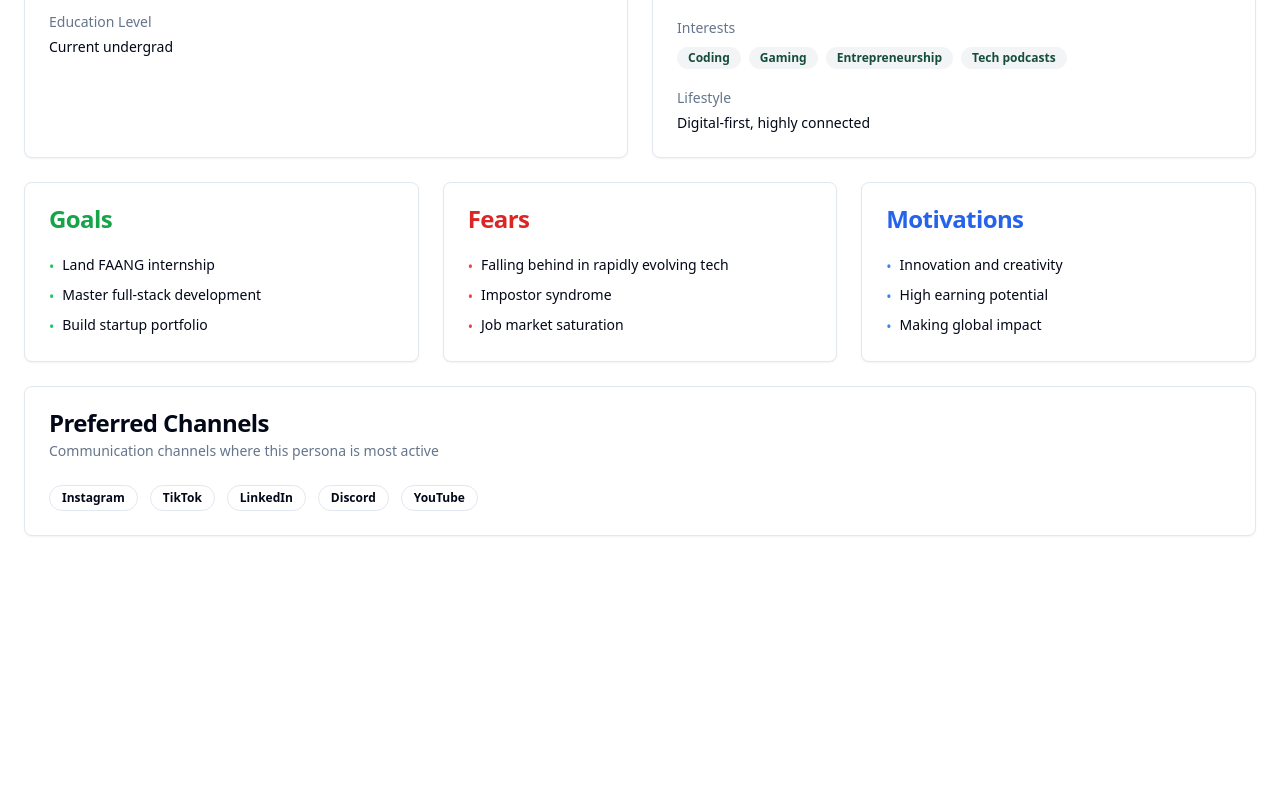
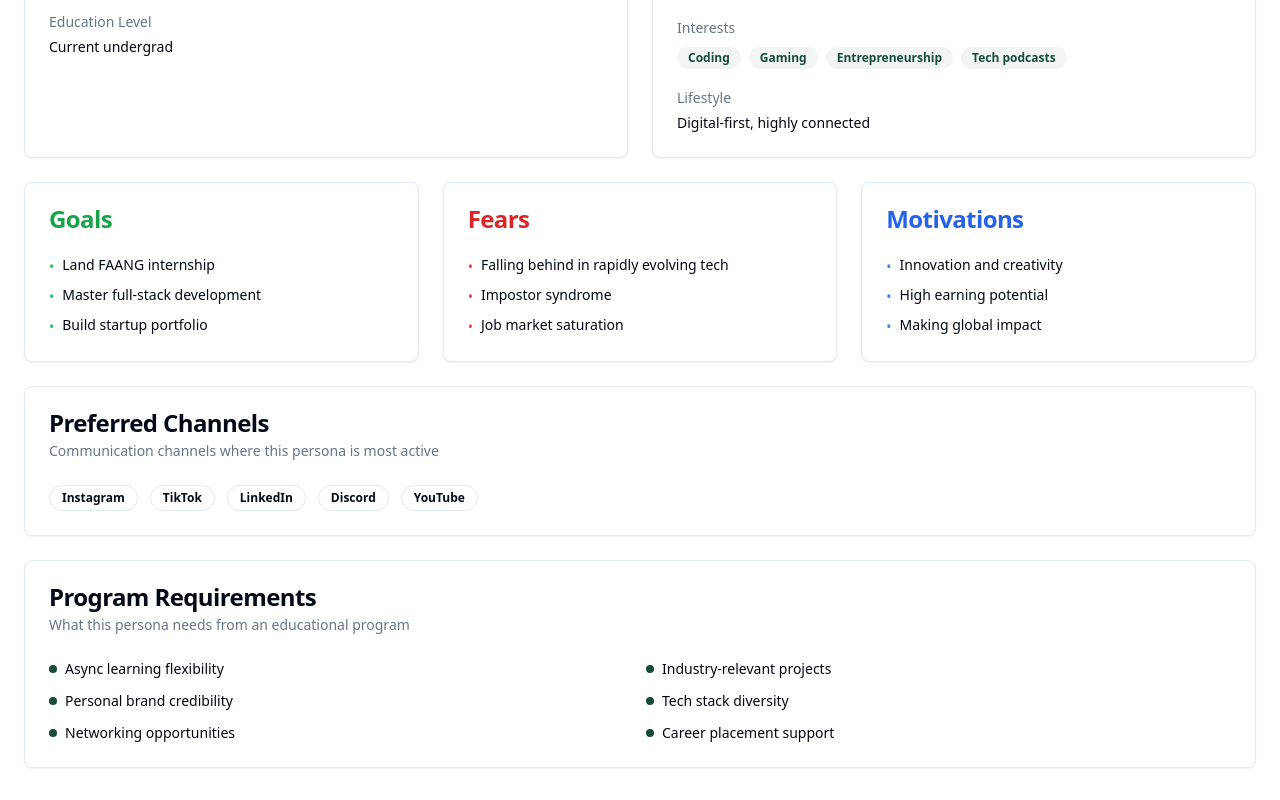
Before and after one commit to rennyreign/persona-compass-ui, a React (Vite) app: page /persona/1 in a window 1280 px wide. Shown: the part 514-1314 px from the top of the page. Before the commit the page ends 1082 px from the top, so only its background shows below. Built offline with nearby package versions, Linux system fonts and the light colour scheme.

Commit message:
Add program needs to persona details
Added a section to the persona details tab to include program needs.

```diff
--- a/src/data/mockData.ts
+++ b/src/data/mockData.ts
@@ -20,6 +20,7 @@ export interface Persona {
     interests: string[];
     lifestyle: string;
   };
+  programNeeds: string[];
   performance: {
     cpl: number;
     ctr: number;
@@ -91,6 +92,14 @@ export const mockPersonas: Persona[] = [
       interests: ['Coding', 'Gaming', 'Entrepreneurship', 'Tech podcasts'],
       lifestyle: 'Digital-first, highly connected'
     },
+    programNeeds: [
+      'Async learning flexibility',
+      'Industry-relevant projects',
+      'Personal brand credibility',
+      'Tech stack diversity',
+      'Networking opportunities',
+      'Career placement support'
+    ],
     performance: {
       cpl: 45.50,
       ctr: 3.2,
@@ -131,6 +140,14 @@ export const mockPersonas: Persona[] = [
       interests: ['Leadership books', 'Networking events', 'Golf', 'Investment'],
       lifestyle: 'Time-conscious, goal-oriented'
     },
+    programNeeds: [
+      'Executive leadership training',
+      'Strategic thinking modules',
+      'Network access to C-suite',
+      'Flexible scheduling options',
+      'ROI measurement tools',
+      'Industry transformation insights'
+    ],
     performance: {
       cpl: 78.25,
       ctr: 2.8,
@@ -171,6 +188,14 @@ export const mockPersonas: Persona[] = [
       interests: ['Reading', 'Community involvement', 'Family activities', 'Travel'],
       lifestyle: 'Balanced, community-focused'
     },
+    programNeeds: [
+      'Self-paced learning options',
+      'Practical skill applications',
+      'Community support network',
+      'Cost-effective programs',
+      'Work-life balance consideration',
+      'Clear progression pathways'
+    ],
     performance: {
       cpl: 92.10,
       ctr: 1.9,
--- a/src/pages/PersonaProfile.tsx
+++ b/src/pages/PersonaProfile.tsx
@@ -283,6 +283,26 @@ export default function PersonaProfile() {
                 </div>
               </CardContent>
             </Card>
+
+            {/* Program Requirements */}
+            <Card>
+              <CardHeader>
+                <CardTitle>Program Requirements</CardTitle>
+                <CardDescription>
+                  What this persona needs from an educational program
+                </CardDescription>
+              </CardHeader>
+              <CardContent>
+                <div className="grid grid-cols-1 md:grid-cols-2 gap-3">
+                  {persona.programNeeds.map((need, index) => (
+                    <div key={index} className="flex items-center space-x-2">
+                      <div className="w-2 h-2 bg-primary rounded-full flex-shrink-0" />
+                      <span className="text-sm text-foreground">{need}</span>
+                    </div>
+                  ))}
+                </div>
+              </CardContent>
+            </Card>
           </TabsContent>
 
           <TabsContent value="visual">
```
